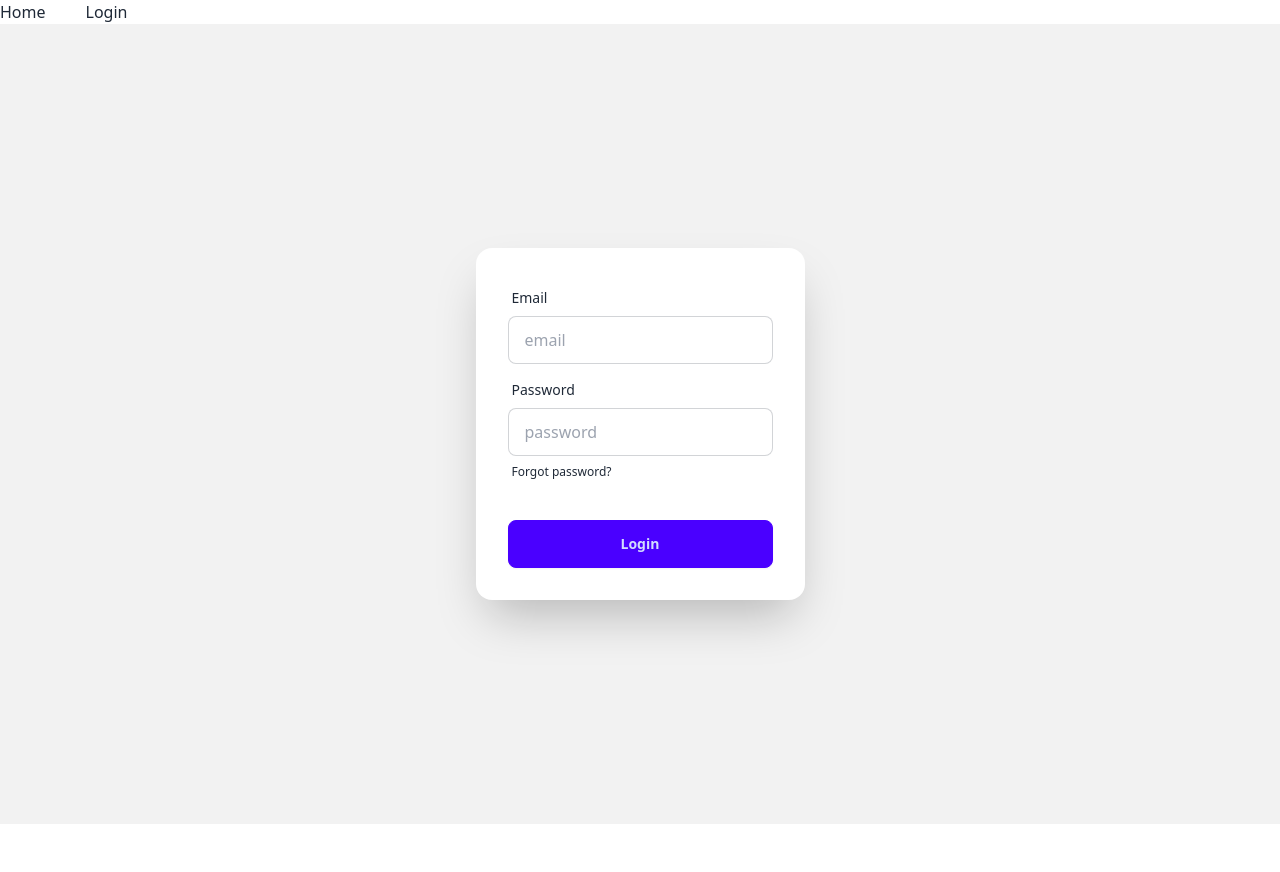
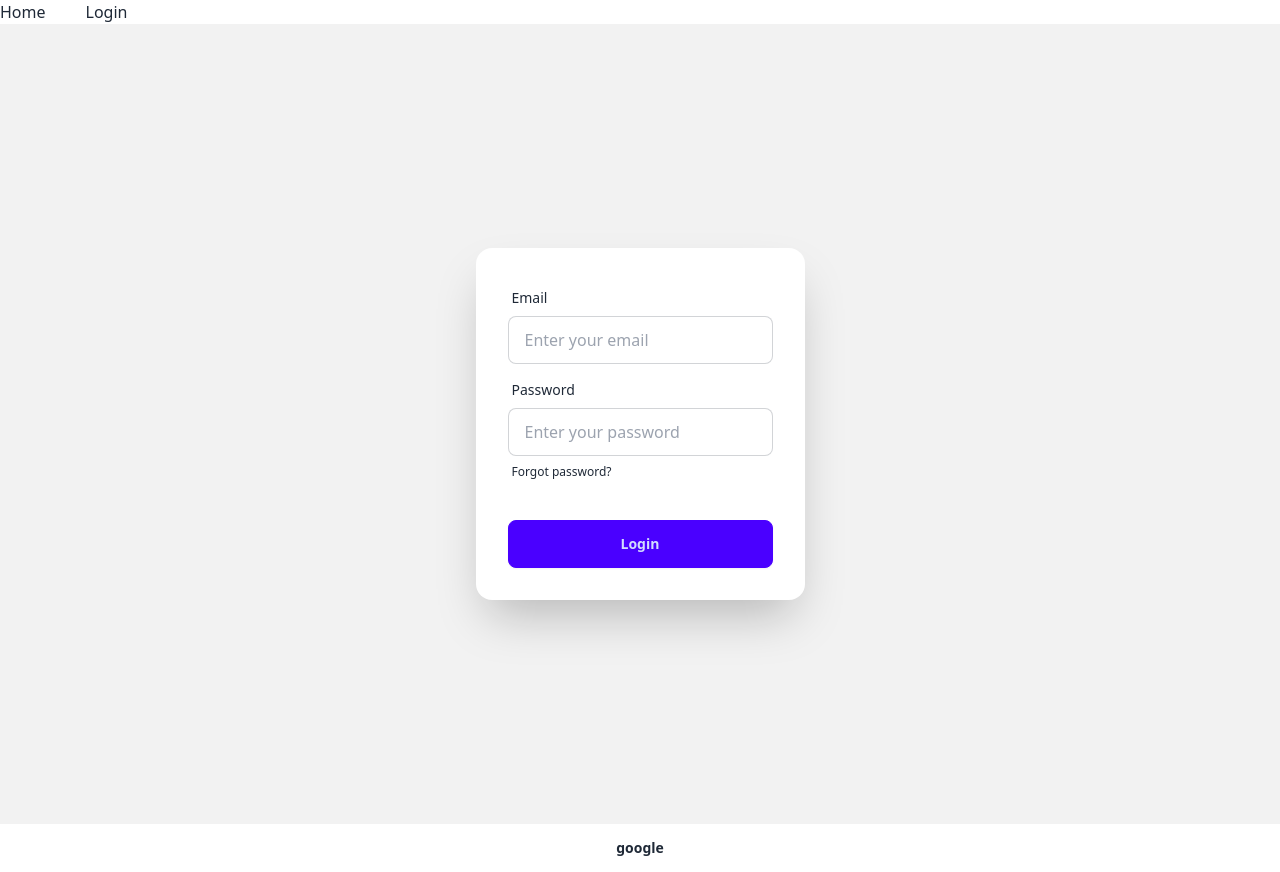
Before and after one commit to SadikRa/aut-firebase-2024, a React (Vite) app: page /login in a window 1280 px wide. Before the commit the page ends 824 px from the top, so only its background shows below. Built offline with nearby package versions, Linux system fonts and the light colour scheme; no server answers.

Commit message:
google sign in added done

```diff
--- a/src/components/Login/Login.jsx
+++ b/src/components/Login/Login.jsx
@@ -1,24 +1,53 @@
-import { getAuth } from "firebase/auth";
+import { getAuth, signInWithPopup } from "firebase/auth";
 import { app } from "../../firebase/firebase.config";
+import { useState } from "react";
+// import { GoogleAuthProvider } from "firebase/auth/web-extension";
+import { GoogleAuthProvider } from "firebase/auth";
 
 const Login = () => {
-  const auth = getAuth(app);
+  const auth = getAuth(app); // Authentication instance
 
-  console.log(auth);
+  const googleProvider = new GoogleAuthProvider();
+
+  const [formData, setFormData] = useState({}); // Updated state name
+  // console.log(formData);
+
+  const [user, setUser] = useState([]);
+
+  // console.log(user)
+  const handleSubmit = (event) => {
+    event.preventDefault();
+    const email = event.target.email.value; // Updated to "email" for better clarity
+    const password = event.target.password.value;
+    setFormData({ email, password }); // Use better naming for form data
+  };
+
+  const handleGoogleSignIn = () => {
+    signInWithPopup(auth, googleProvider)
+      .then((result) => {
+        const loggedInUser = result.user;
+        console.log(loggedInUser);
+        setUser(loggedInUser);
+      })
+      .catch((error) => {
+        console.log(error);
+      });
+  };
 
   return (
     <div>
-      <div className="hero bg-base-200 min-h-screen">
+      <form onSubmit={handleSubmit} className="hero bg-base-200 min-h-screen">
         <div className="hero-content flex-col lg:flex-row-reverse">
           <div className="card bg-base-100 w-full max-w-sm shrink-0 shadow-2xl">
-            <form className="card-body">
+            <div className="card-body">
               <div className="form-control">
                 <label className="label">
                   <span className="label-text">Email</span>
                 </label>
                 <input
                   type="email"
-                  placeholder="email"
+                  name="email"
+                  placeholder="Enter your email"
                   className="input input-bordered"
                   required
                 />
@@ -29,7 +58,8 @@ const Login = () => {
                 </label>
                 <input
                   type="password"
-                  placeholder="password"
+                  name="password"
+                  placeholder="Enter your password"
                   className="input input-bordered"
                   required
                 />
@@ -40,11 +70,21 @@ const Login = () => {
                 </label>
               </div>
               <div className="form-control mt-6">
-                <button className="btn btn-primary">Login</button>
+                <input
+                  className="btn btn-primary"
+                  type="submit"
+                  value="Login"
+                />
               </div>
-            </form>
+            </div>
           </div>
         </div>
+      </form>
+
+      <div className="text-center">
+        <button className="btn btn-ghost" onClick={handleGoogleSignIn}>
+          google
+        </button>
       </div>
     </div>
   );
--- a/src/firebase/firebase.config.js
+++ b/src/firebase/firebase.config.js
@@ -18,7 +18,7 @@ const firebaseConfig = {
   };
 
   export default firebaseConfig;
-  console.log(firebaseConfig)
+  // console.log(firebaseConfig)
 
 // Initialize Firebase
 export const app = initializeApp(firebaseConfig);
```
